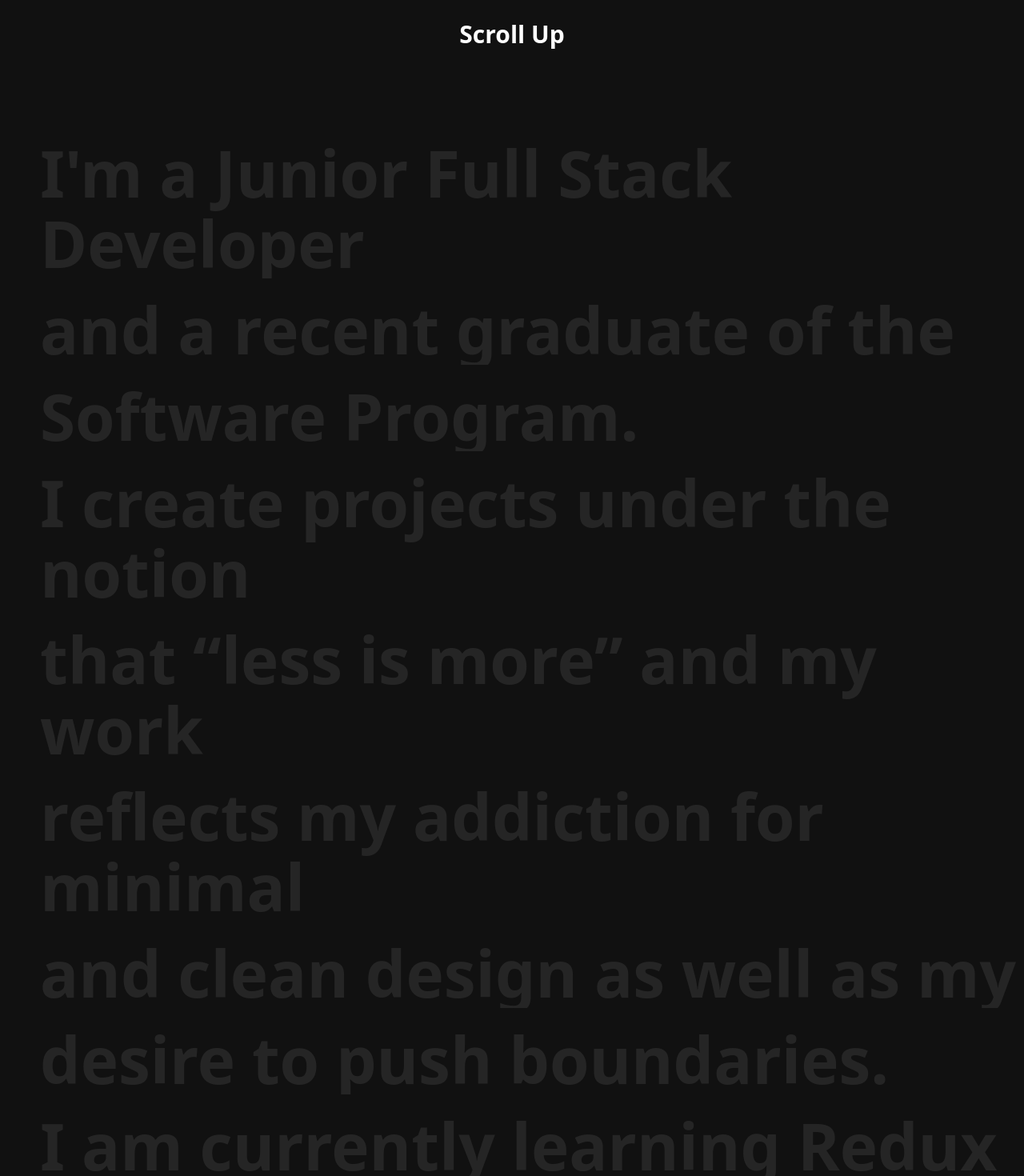
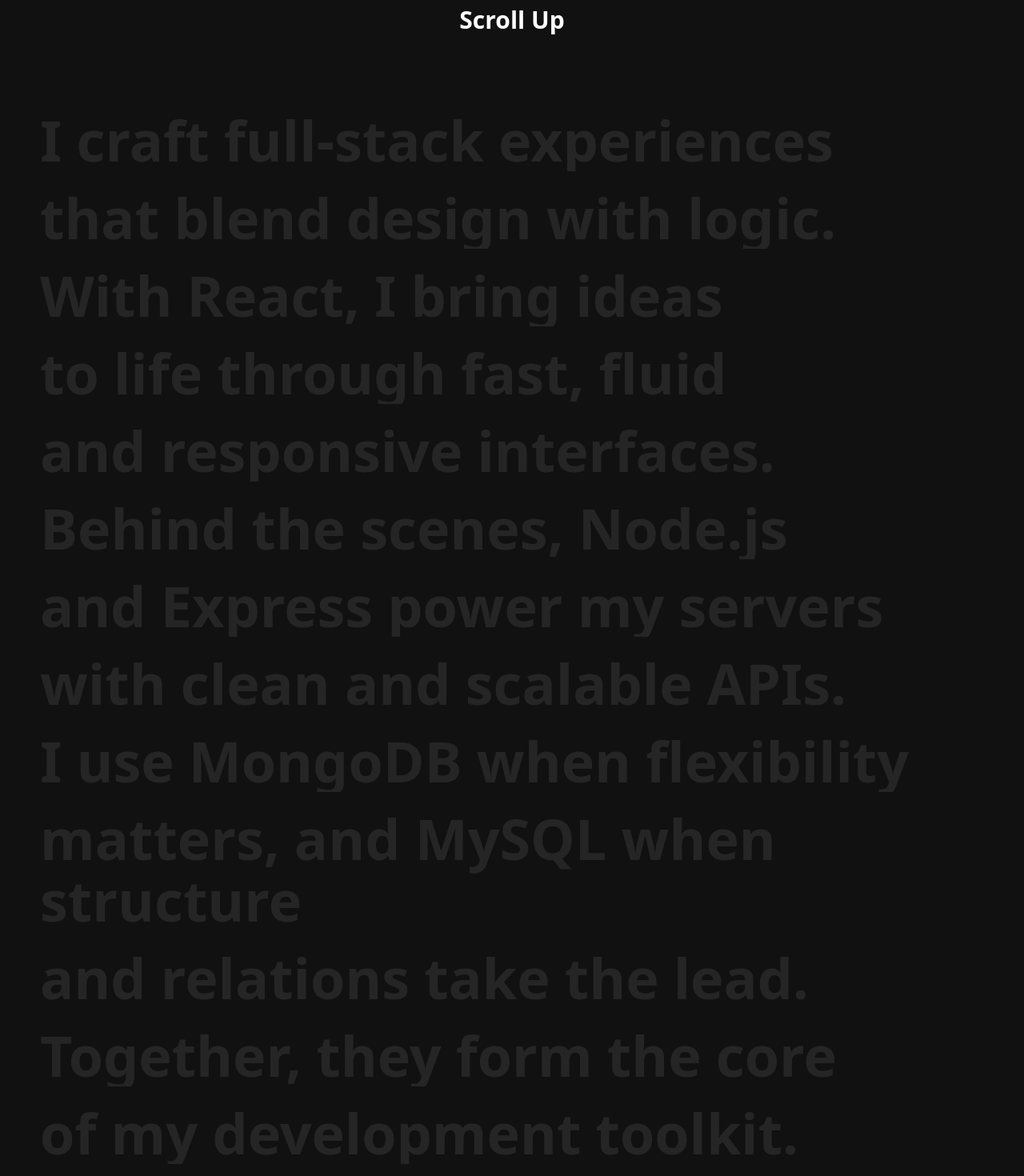
Before and after one commit to ashu1144/portfolio-website2, a React (Vite) app: page /about in a window 1280 px wide. Shown: the part 800-2270 px from the top of the page at 80% size. Built offline with nearby package versions, Linux system fonts and the light colour scheme.

Commit message:
animation fic

```diff
--- a/src/components/common/TextReveal.jsx
+++ b/src/components/common/TextReveal.jsx
@@ -12,11 +12,11 @@
     matches.forEach((target) => {
       gsap.to(target, {
         backgroundPositionX: "0%",
-        stagger: 0.5,
+        stagger: 0.1,
         scrollTrigger: {
           trigger: target,
-          start: "top 20%",
-          end: "bottom 10%",
+          start: "top 10%",
+          end: "bottom top",
           scrub: true,
           // markers: true,
         },
@@ -29,22 +29,25 @@
       <Container className="main">
         <Section>Scroll Up</Section>
         <Text>
-          <p className="textRev">I'm a Junior Full Stack Developer</p>
-          <p className="textRev">and a recent graduate of the</p>
-          <p className="textRev">Software Program.</p>
+            <p className="textRev">I craft full-stack experiences</p>
+            <p className="textRev">that blend design with logic.</p>
 
-          <p className="textRev">I create projects under the notion</p>
-          <p className="textRev">that “less is more” and my work</p>
-          <p className="textRev">reflects my addiction for minimal</p>
-          <p className="textRev">and clean design as well as my</p>
-          <p className="textRev">desire to push boundaries.</p>
+            <p className="textRev">With React, I bring ideas</p>
+            <p className="textRev">to life through fast, fluid</p>
+            <p className="textRev">and responsive interfaces.</p>
 
-          <p className="textRev">I am currently learning Redux and</p>
-          <p className="textRev">JS to further my front-end</p>
-          <p className="textRev">focus while developing my concepts on</p>
-          <p className="textRev">UI/UX into native mobile applications</p>
-          <p className="textRev">using React Native.</p>
-        </Text>
+            <p className="textRev">Behind the scenes, Node.js</p>
+            <p className="textRev">and Express power my servers</p>
+            <p className="textRev">with clean and scalable APIs.</p>
+
+            <p className="textRev">I use MongoDB when flexibility</p>
+            <p className="textRev">matters, and MySQL when structure</p>
+            <p className="textRev">and relations take the lead.</p>
+
+            <p className="textRev">Together, they form the core</p>
+            <p className="textRev">of my development toolkit.</p>
+          </Text>
+
         <Section>Scroll Up</Section>
       </Container>
     </AppContainer>
@@ -70,7 +73,7 @@
 `;
 
 const Section = styled.section`
-  min-height: 10vh;
+  min-height: 5vh;
   display: flex;
   align-items: center;
   justify-content: center;
@@ -84,7 +87,7 @@
 `;
 
 const Text = styled.div`
-  font-size: 80px;
+  font-size: 70px;
   font-weight: 600;
   padding: 70px 0;
 
@@ -124,7 +127,7 @@
 
   /* Small Mobile */
   @media (max-width: 480px) {
-    font-size: 28px;
+    font-size: 25px;
 
     p {
       margin-left: 15px;
```
